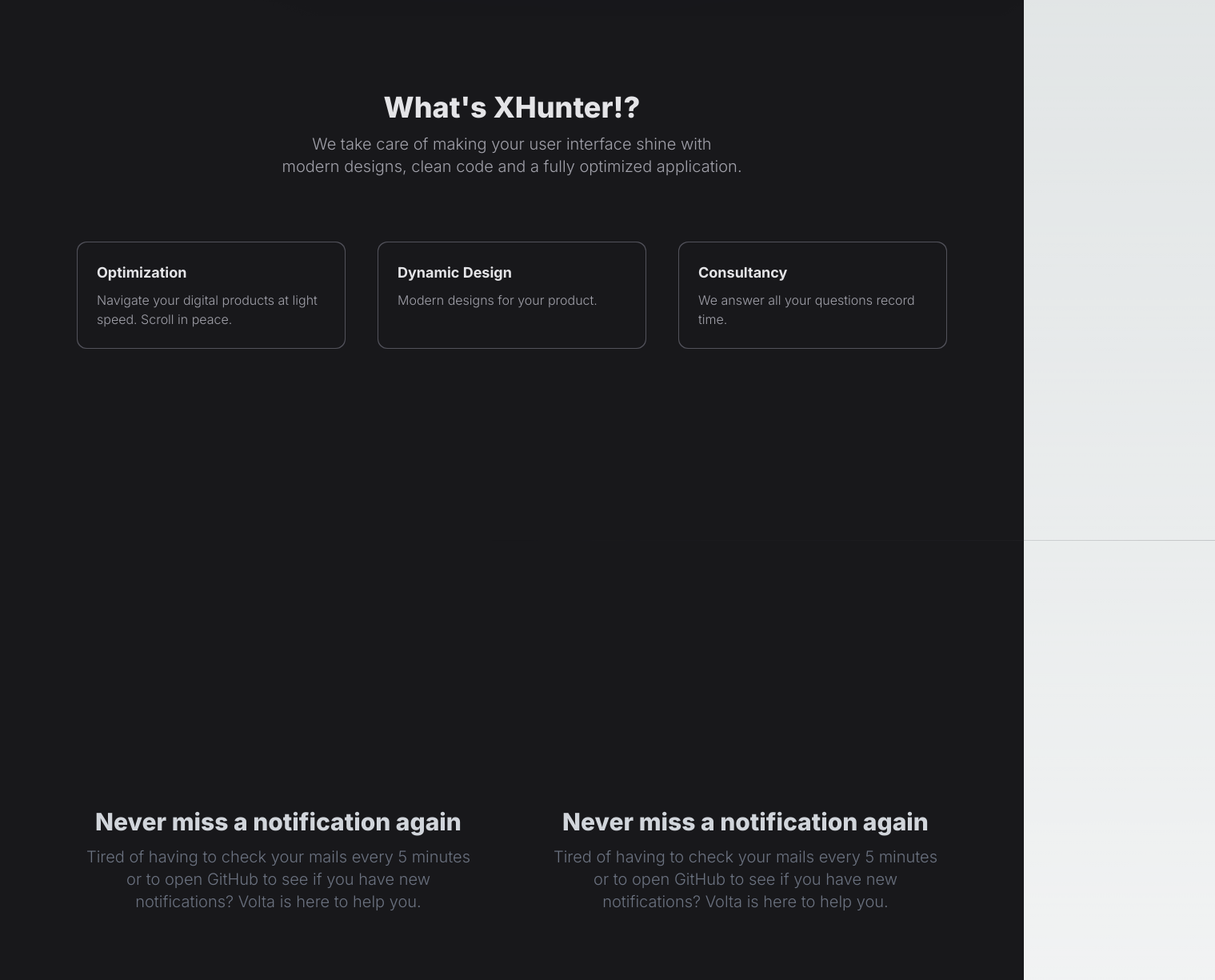
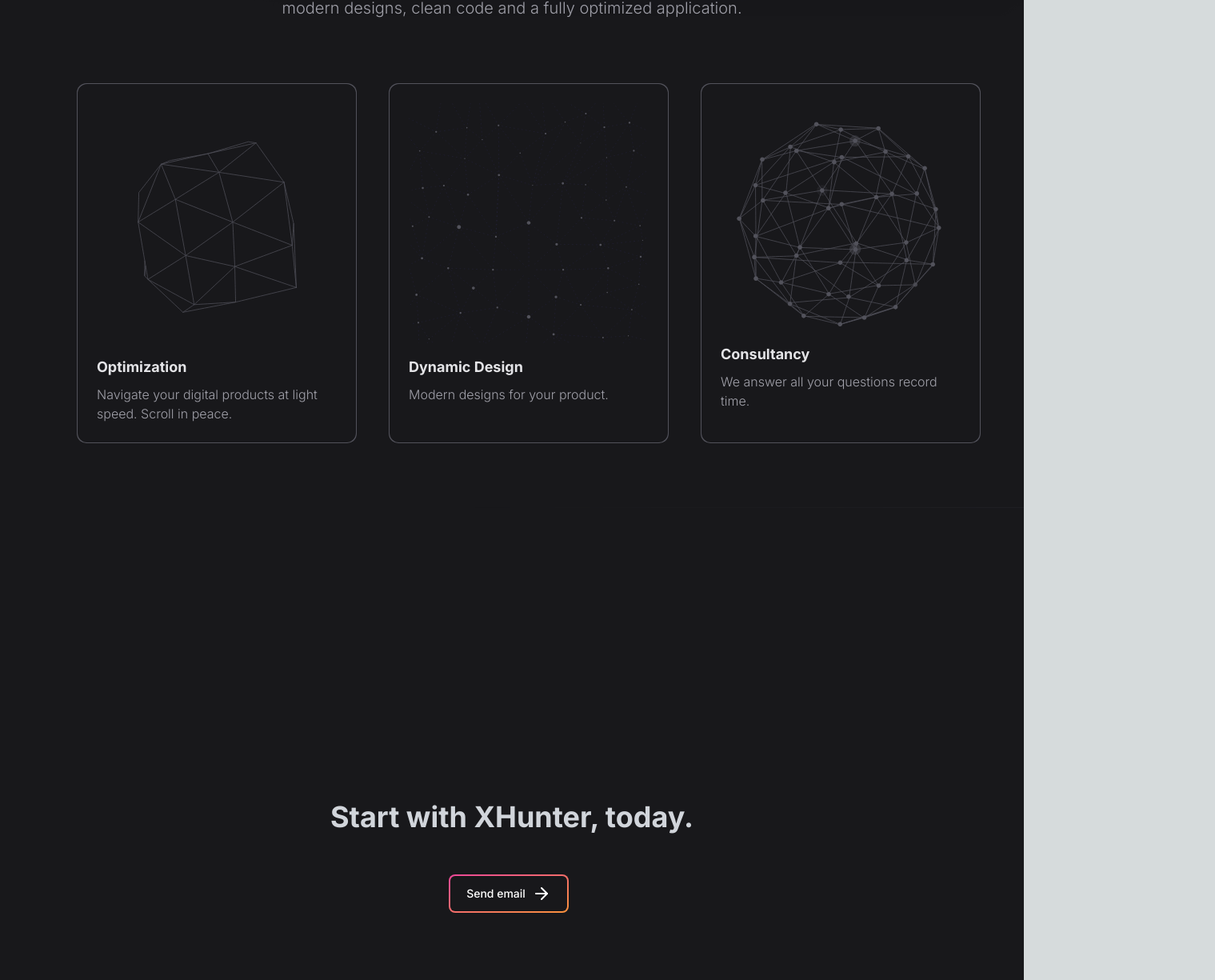
Before and after one commit to nescheytt/dinamo, a Next.js app: page / in a window 1280 px wide. Shown: the part 973-2198 px from the top of the page at 80% size, 1519 px wide, since content can reach past the window. Built offline with nearby package versions, Linux system fonts and the light colour scheme.

Commit message:
feat: add improves section about

```diff
--- a/src/app/page.tsx
+++ b/src/app/page.tsx
@@ -4,34 +4,14 @@ import Banner from '@/components/Banner'
 import About from '@/components/About'
 import Footer from '@/components/Footer'
 import Contact from '@/components/Contact'
-import AnimateStar from '@/components/AnimateStar'
 
 export default function Home() {
   return (
-    <main className="min-h-screen flex flex-col items-center justify-between py-12 px-5 md:px-24 relative bg-zinc-900">
+    <main className="min-h-screen flex flex-col items-center justify-between py-12 px-5 lg:px-24 relative bg-zinc-900 overflow-hidden">
       <Gradient />
       <Header />
       <Banner />
       <About />
-      <AnimateStar />
-
-      <section className="w-full min-h-screen flex items-center justify-center gap-20">
-        <div className="max-w-lg">
-          <h3 className="w-full text-3xl font-extrabold text-gray-300 text-center mb-3">
-            Never miss a notification again
-          </h3>
-          <p className="text-xl text-center font-light text-gray-500">Tired of having to check your mails every 5 minutes or to open GitHub to see if you have new notifications? Volta is here to help you.</p>
-        </div>
-
-        <div className="max-w-lg">
-          <h3 className="w-full text-3xl font-extrabold text-gray-300 text-center mb-3">
-            Never miss a notification again
-          </h3>
-          <p className="text-xl text-center font-light text-gray-500">Tired of having to check your mails every 5 minutes or to open GitHub to see if you have new notifications? Volta is here to help you.</p>
-        </div>
-      </section>
-
-      <AnimateStar />
       <Contact />
       <Footer />
     </main>
--- a/src/components/About.tsx
+++ b/src/components/About.tsx
@@ -1,27 +1,49 @@
 'use client'
 
+import { useRef } from 'react'
 import { motion as m } from 'framer-motion'
-import AnimateStar from './AnimateStar'
+import Lottie, { LottieRefCurrentProps } from 'lottie-react'
+import animationGeometryc from '@/assets/images/animation_geometryc.json'
+import animationDots from '@/assets/images/animation_dots.json'
+import animationCircle from '@/assets/images/animation_circle.json'
+import AnimateStar from '@/components/AnimateStar'
 
 export default function About() {
+  const lottieAnimationARef = useRef<LottieRefCurrentProps>(null)
+  const lottieAnimationBRef = useRef<LottieRefCurrentProps>(null)
+  const lottieAnimationCRef = useRef<LottieRefCurrentProps>(null)
+
   return (
     <section className="w-full min-h-screen flex flex-col items-center justify-center gap-10 md:gap-20">
       <div className="max-w-xl">
         <m.h3
           initial={{ opacity: 0, y: 100 }} whileInView={{ opacity: 1, y: 0, transition: { duration: .75 } }} viewport={{ once: true }}
-          className="w-full text-4xl font-extrabold text-zinc-200 text-center mb-3"
+          className="w-full text-xl md:text-4xl font-extrabold text-zinc-200 text-center mb-3"
         >
           {`What's XHunter!?`}
         </m.h3>
 
-        <m.p initial={{ opacity: 0, y: 100 }} whileInView={{ opacity: 1, y: 0, transition: { delay: .75, duration: .75 } }} viewport={{ once: true }} className="text-xl text-center font-light text-zinc-400">
+        <m.p
+          initial={{ opacity: 0, y: 100 }} whileInView={{ opacity: 1, y: 0, transition: { delay: .75, duration: .75 } }} viewport={{ once: true }}
+          className="text-base md:text-xl text-center font-light text-zinc-400">
           We take care of making your user interface shine with modern designs, clean code and a fully optimized application.
         </m.p>
       </div>
 
-      <m.div initial={{ opacity: 0 }} whileInView={{ opacity: 1, transition: { delay: 1.50, duration: 1.50 } }} viewport={{ once: true }} className="max-w-6xl flex flex-col md:flex-row gap-5 md:gap-10">
+      <m.div
+        initial={{ opacity: 0 }} whileInView={{ opacity: 1, transition: { delay: 1.50, duration: 1.50 } }} viewport={{ once: true }}
+        className="w-full lg:max-w-6xl flex flex-col lg:flex-row gap-5 lg:gap-10">
         <div className="w-full relative transition duration-1000 ring-2 ring-zinc-600 ring-inset rounded-xl p-[1px] bg-animation">
           <div className="h-full rounded-xl z-10 relative bg-zinc-900 hover:bg-zinc-800 p-6 animation ease-in-out duration-500">
+            <div className="max-h-[300px] overflow-hidden mb-4">
+              <Lottie
+                lottieRef={lottieAnimationARef}
+                animationData={animationGeometryc}
+                onMouseEnter={() => lottieAnimationARef.current?.setDirection(-1)}
+                onMouseLeave={() => lottieAnimationARef.current?.setDirection(1)}
+                style={{ width: '300px' }}
+              />
+            </div>
             <h3 className="text-zinc-200 text-lg font-bold mb-2">Optimization</h3>
             <p className="text-md font-light text-zinc-400">
               Navigate your digital products at light speed. Scroll in peace.
@@ -31,6 +53,15 @@ export default function About() {
 
         <div className="w-full relative transition duration-1000 ring-2 ring-zinc-600 ring-inset rounded-xl p-[1px] bg-animation">
           <div className="h-full rounded-xl z-10 relative bg-zinc-900 hover:bg-zinc-800 p-6 animation ease-in-out duration-500">
+            <div className="max-h-[300px] overflow-hidden mb-4">
+              <Lottie
+                lottieRef={lottieAnimationBRef}
+                animationData={animationDots}
+                onMouseEnter={() => lottieAnimationBRef.current?.setDirection(-1)}
+                onMouseLeave={() => lottieAnimationBRef.current?.setDirection(1)}
+                style={{ width: '300px' }}
+              />
+            </div>
             <h3 className="text-zinc-200 text-lg font-bold mb-2">Dynamic Design</h3>
             <p className="text-md font-light text-zinc-400">
               Modern designs for your product.
@@ -40,6 +71,13 @@ export default function About() {
 
         <div className="w-full relative transition duration-1000 ring-2 ring-zinc-600 ring-inset rounded-xl p-[1px] bg-animation">
           <div className="h-full rounded-xl z-10 relative bg-zinc-900 hover:bg-zinc-800 p-6 animation ease-in-out duration-500">
+            <Lottie
+              lottieRef={lottieAnimationCRef}
+              animationData={animationCircle}
+              onMouseEnter={() => lottieAnimationCRef.current?.setDirection(-1)}
+              onMouseLeave={() => lottieAnimationCRef.current?.setDirection(1)}
+              style={{ width: '300px' }}
+            />
             <h3 className="text-zinc-200 text-lg font-bold mb-2">Consultancy</h3>
             <p className="text-md font-light text-zinc-400">
               We answer all your questions record time.
@@ -47,6 +85,8 @@ export default function About() {
           </div>
         </div>
       </m.div>
+
+      <AnimateStar />
     </section>
   )
 }
--- a/src/components/Banner.tsx
+++ b/src/components/Banner.tsx
@@ -21,8 +21,8 @@ export default function Banner() {
   return (
     <section className="max-w-2xl min-h-screen flex items-center">
       <m.div variants={container} initial="hidden" animate="show">
-        <m.h2 variants={item} className="text-7xl font-bold text-center mb-3">Something On Your Mind?</m.h2>
-        <m.p variants={item} className="text-xl text-center text-zinc-400">At XHunter we bring your ideas to life, now.</m.p>
+        <m.h2 variants={item} className="text-4xl md:text-7xl font-bold text-center md:mb-3">Something On Your Mind?</m.h2>
+        <m.p variants={item} className="text-base md:text-xl text-center text-zinc-400">At XHunter we bring your ideas to life, now.</m.p>
       </m.div>
     </section>
   )
--- a/src/components/Footer.tsx
+++ b/src/components/Footer.tsx
@@ -19,8 +19,12 @@ const item = {
 
 export default function Footer() {
   return (
-    <m.footer variants={container} initial="hidden" animate="show" className="w-full flex flex-col justify-between">
-      <m.ol variants={item} className="flex justify-end gap-10">
+    <m.footer variants={container} initial="hidden" animate="show" className="w-full flex flex-col md:flex-row justify-between gap-11 md:gap-0">
+      <m.div variants={item} className="flex justify-center order-1 md:order-none">
+        <p className="text-sm"><strong>XHunter</strong> © 2023</p>
+      </m.div>
+
+      <m.ol variants={item} className="flex justify-center md:justify-end gap-10">
         <li>
           <a href="/" className="text-sm text-zinc-400 hover:text-zinc-100">Home</a>
         </li>
@@ -31,10 +35,6 @@ export default function Footer() {
           <a href="/" className="text-sm text-zinc-400 hover:text-zinc-100">Contact</a>
         </li>
       </m.ol>
-
-      <m.div variants={item} className="flex justify-between gap-10">
-        <p className="text-sm"><strong>XHunter</strong> © 2023</p>
-      </m.div>
     </m.footer>
   )
 }
```
